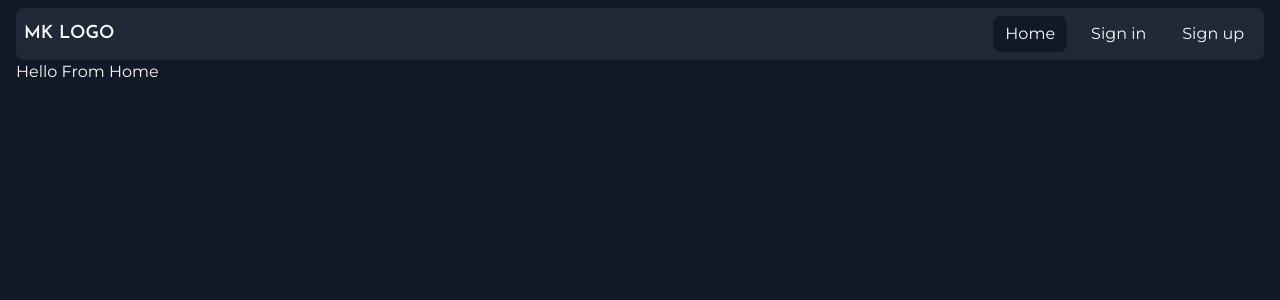
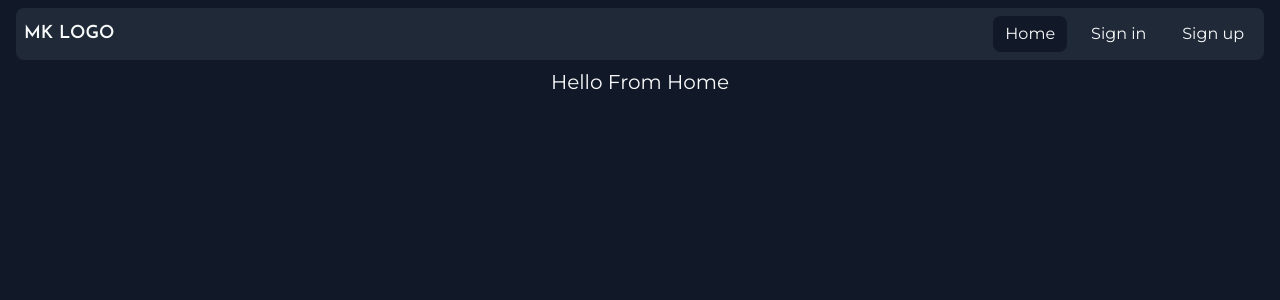
Before and after one commit to Mostakimul/react-firebase-tailwind, a React (Create React App) app: page / in a window 1280 px wide. Shown: the top 300 px of the page. Built offline with nearby package versions, Linux system fonts and the light colour scheme; no server answers.

Commit message:
some design fix for centering text

```diff
--- a/src/pages/AdminPages/AllOrders.js
+++ b/src/pages/AdminPages/AllOrders.js
@@ -3,7 +3,7 @@ import React from 'react';
 const AllOrders = () => {
   return (
     <div>
-      <h2>All Orders</h2>
+      <h2 className="text-center">All Orders</h2>
     </div>
   );
 };
--- a/src/pages/AdminPages/AllUsers.js
+++ b/src/pages/AdminPages/AllUsers.js
@@ -3,7 +3,7 @@ import React from 'react';
 const AllUsers = () => {
   return (
     <div>
-      <h2>All users</h2>
+      <h2 className="text-center">All users</h2>
     </div>
   );
 };
--- a/src/pages/AdminPages/Dashboard.js
+++ b/src/pages/AdminPages/Dashboard.js
@@ -3,7 +3,7 @@ import React from 'react';
 const Dashboard = () => {
   return (
     <div>
-      <h2>Dashboard home</h2>
+      <h2 className="text-center">Dashboard home</h2>
     </div>
   );
 };
--- a/src/pages/Home.js
+++ b/src/pages/Home.js
@@ -9,7 +9,7 @@ const Home = () => {
         <TheNavbar />
       </div>
       <div className="container">
-        <h3>Hello From Home</h3>
+        <h3 className="text-center py-2 text-xl">Hello From Home</h3>
       </div>
     </div>
   );
```
